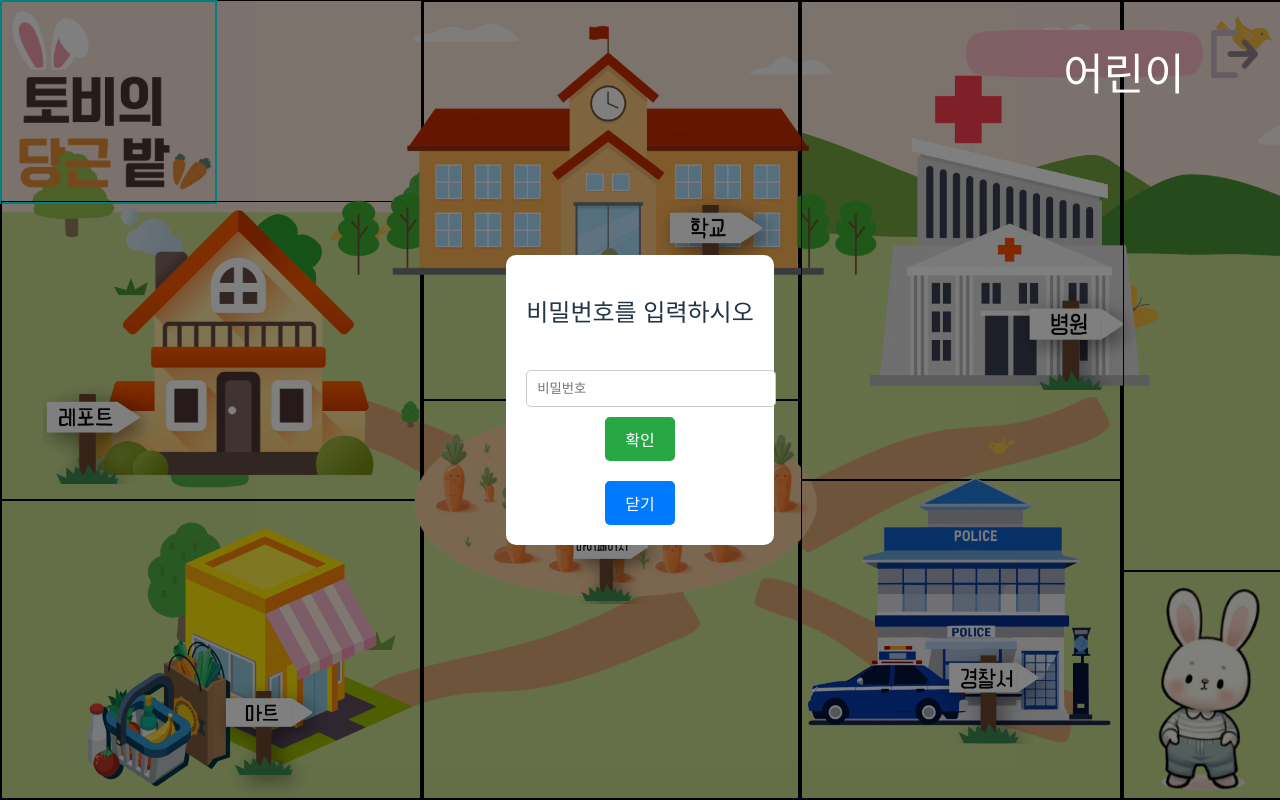
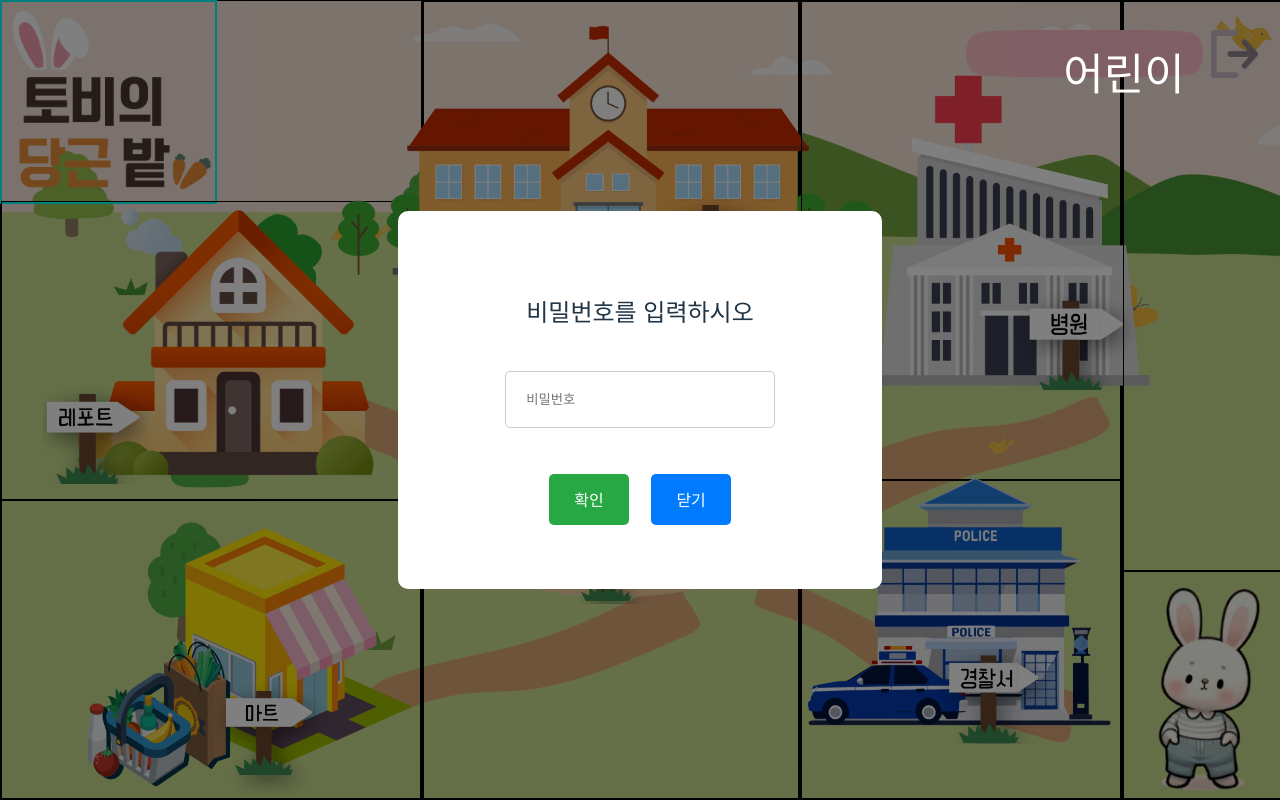
Before and after one commit to KimDohaAcc/Toby-carrot-garden, a React (Vite) app in the folder frontend/toby/: page /main in a window 1280 px wide. Both pictures are taken after a click on the picture 211 px from the left and 335 px from the top of the page. Built offline with nearby package versions, Linux system fonts and the light colour scheme; a web font is replaced by a local one.

Commit message:
Feat: 비밀번호 모달창 디자인

```diff
--- a/frontend/toby/src/components/modals/passwordCheck.tsx
+++ b/frontend/toby/src/components/modals/passwordCheck.tsx
@@ -16,21 +16,28 @@ const ModalBackdrop = styled.div`
 `;
 
 const ModalBox = styled.div`
-  padding: 20px;
+  padding: 5% 10%;
   background-color: #fff;
   border-radius: 10px;
   display: flex;
   flex-direction: column;
+  align-items: center; /* 수직 정렬을 위해 추가 */
   img {
     width: 100%;
     height: auto;
   }
 `;
 
+const ButtonGroup = styled.div`
+  margin-top: 20%;
+  display: flex;
+  justify-content: center;
+  gap: 10%;
+  width: 100%;
+`;
+
 const CloseButton = styled.button`
-  align-self: center;
-  padding: 10px 20px;
-  margin-top: 20px;
+  padding: 6% 11%;
   background-color: #007bff;
   color: white;
   border: none;
@@ -43,9 +50,7 @@ const CloseButton = styled.button`
 `;
 
 const ConfirmButton = styled.button`
-  align-self: center;
-  padding: 10px 20px;
-  margin-top: 10px;
+  padding: 6% 11%;
   background-color: #28a745;
   color: white;
   border: none;
@@ -59,7 +64,7 @@ const ConfirmButton = styled.button`
 
 const PasswordInput = styled.input`
   margin-top: 20px;
-  padding: 10px;
+  padding: 20px;
   border: 1px solid #ccc;
   border-radius: 5px;
   width: 100%;
@@ -94,8 +99,10 @@ const ConstructionModal = ({ onClose }) => {
           onChange={(e) => setPassword(e.target.value)}
           placeholder="비밀번호"
         />
+         <ButtonGroup> {/* 버튼 그룹으로 감싸기 */}
         <ConfirmButton onClick={handleConfirm}>확인</ConfirmButton>
         <CloseButton onClick={onClose}>닫기</CloseButton>
+        </ButtonGroup>
       </ModalBox>
     </ModalBackdrop>
   );
```
